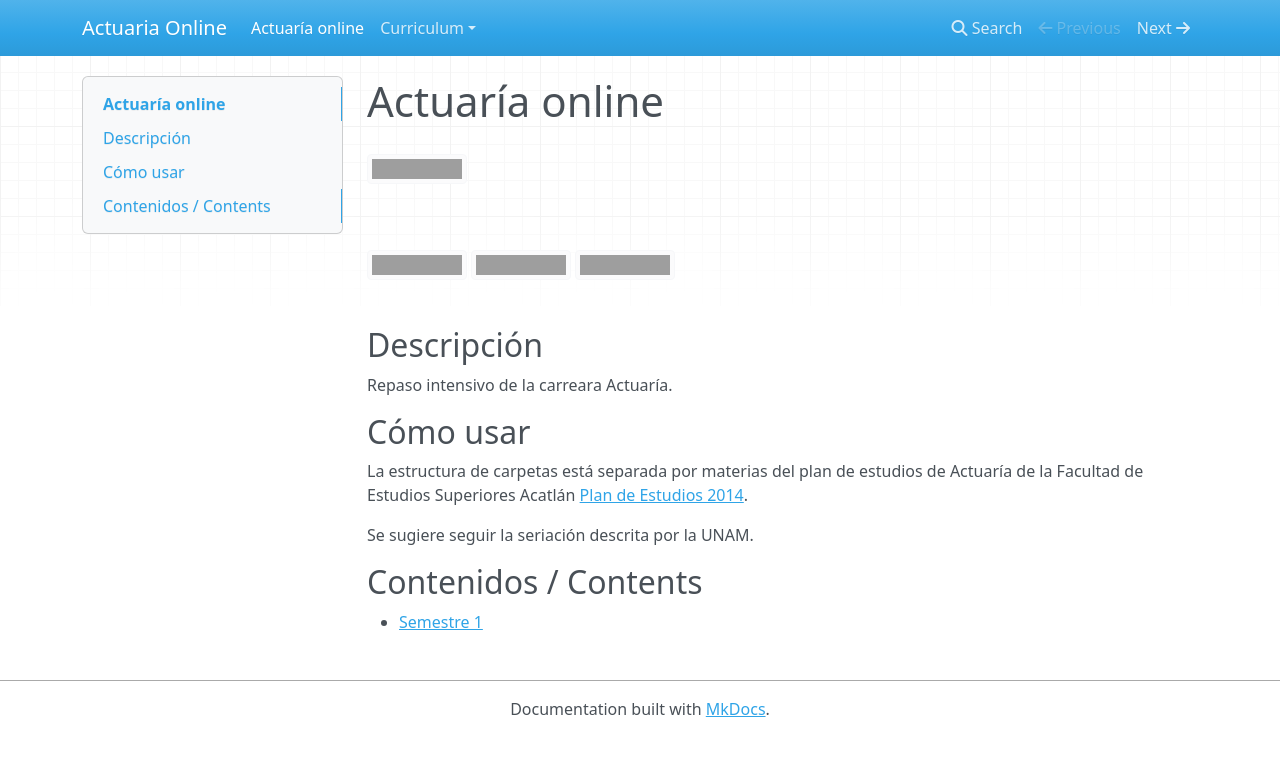
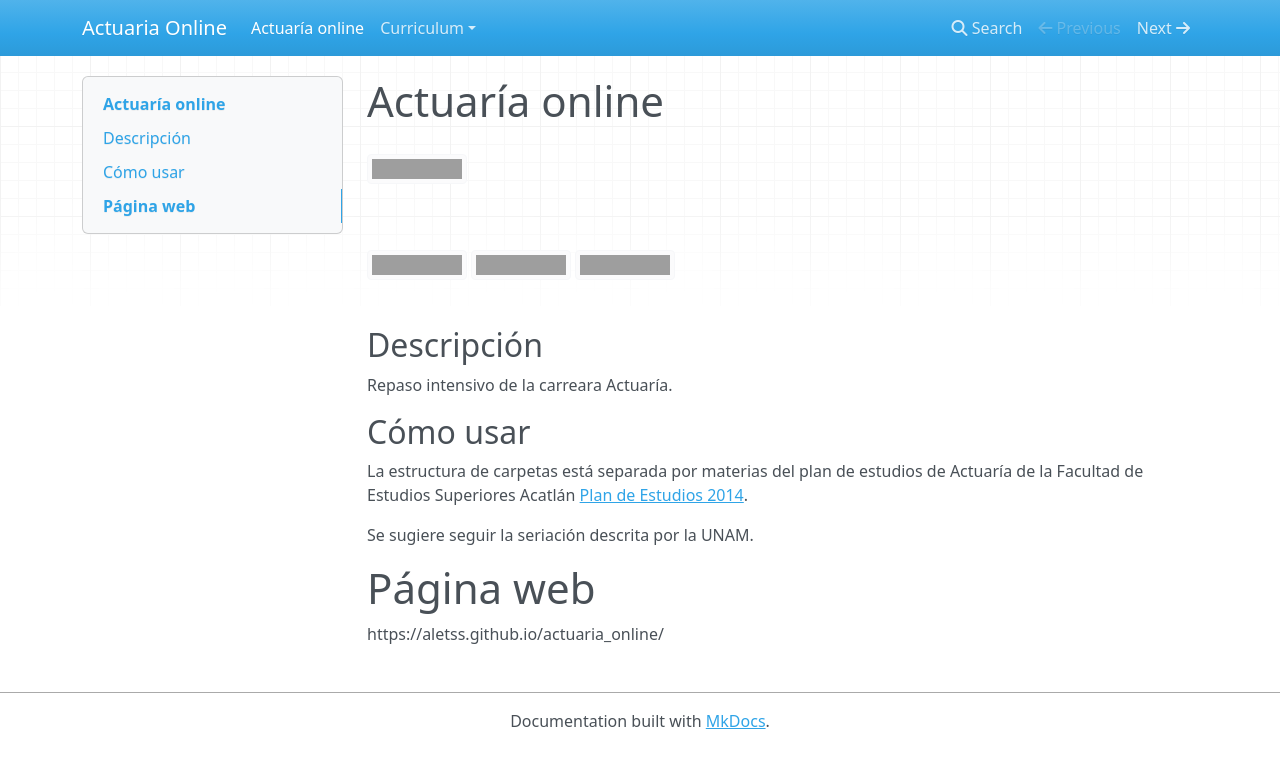
Before and after one commit to aletss/actuaria_online, an MkDocs documentation site: the page built from docs/README.md, in a window 1280 px wide, cut to the strip 0-768 px from the top of the page. Built offline with MkDocs 1.6.1, drawn with Linux system fonts in a browser that asks for light colours; nearby versions of some CDN libraries; grey boxes are pictures that could not be loaded.

Commit message:
Update README.md

```diff
--- a/docs/README.md
+++ b/docs/README.md
@@ -13,5 +13,5 @@ La estructura de carpetas está separada por materias del plan de estudios de Ac
 
 Se sugiere seguir la seriación descrita por la UNAM.
 
-## Contenidos / Contents
-* [Semestre 1](curriculum/semestre_1)
+# Página web
+https://aletss.github.io/actuaria_online/
```
